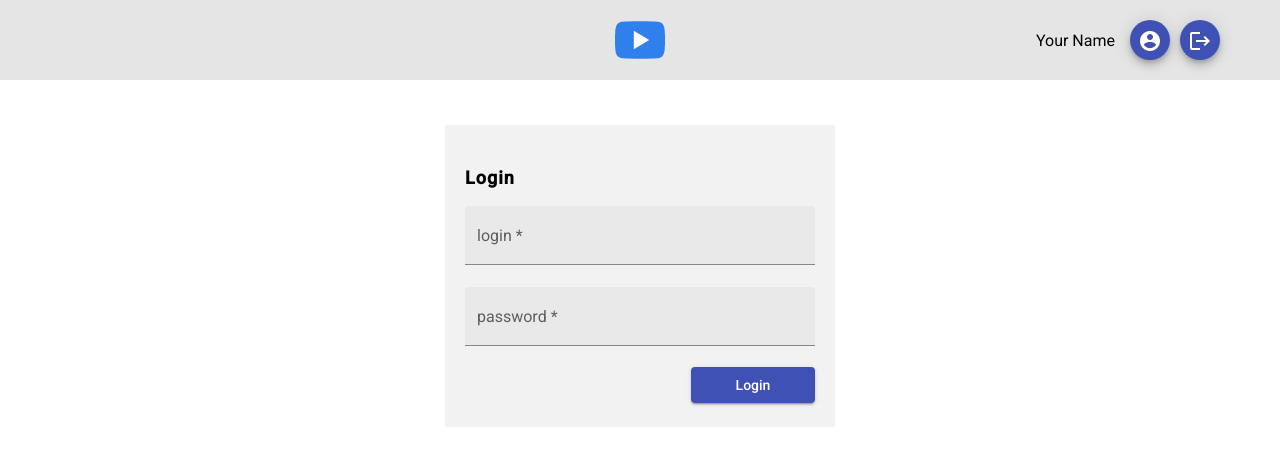
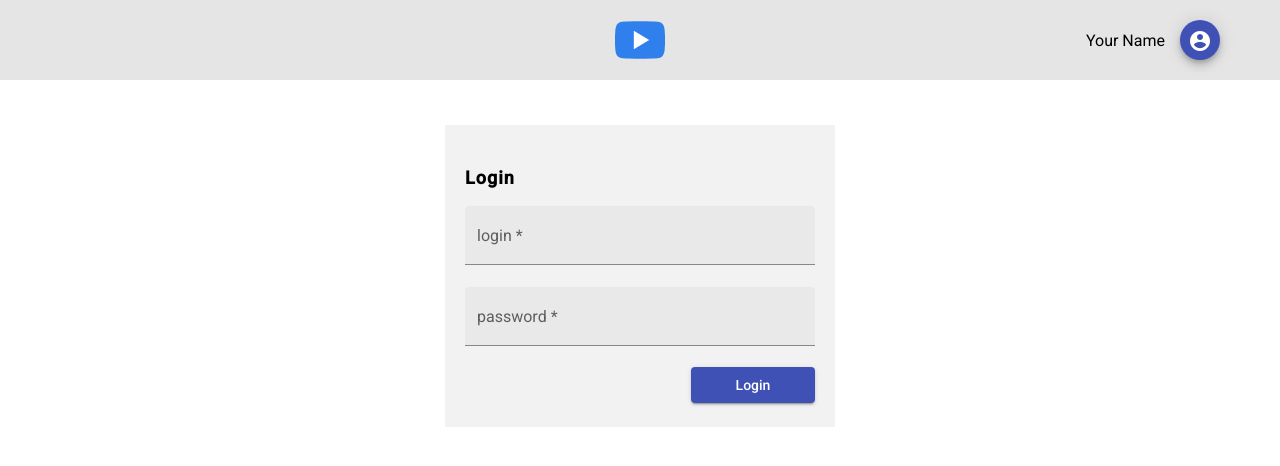
Before and after one commit to AlexanderKrasovskiy/stage_3, an Angular app in the folder youtube-client/: page /#/auth in a window 1280 px wide. Shown: the top 466 px of the page. Built offline with nearby package versions, Linux system fonts and the light colour scheme.

Commit message:
feat: add conditional css visibility to login/logout btns

```diff
--- a/youtube-client/src/app/core/components/header/header.component.html
+++ b/youtube-client/src/app/core/components/header/header.component.html
@@ -27,14 +27,19 @@
     <div class="side-block">
       <span class="user-name" [innerText]="userService.username"></span>
 
-      <button mat-mini-fab color="primary" class="auth_btn">
+      <button
+        mat-mini-fab
+        color="primary"
+        class="auth_btn"
+        [ngClass]="{ hidden: authService.isLoggedIn }">
         <mat-icon fontIcon="account_circle"></mat-icon>
       </button>
       <button
         mat-mini-fab
         color="primary"
-        (click)="onLogout()"
-        class="auth_btn">
+        class="auth_btn"
+        [ngClass]="{ hidden: !authService.isLoggedIn }"
+        (click)="onLogout()">
         <mat-icon fontIcon="logout"></mat-icon>
       </button>
     </div>
--- a/youtube-client/src/app/core/components/header/header.component.scss
+++ b/youtube-client/src/app/core/components/header/header.component.scss
@@ -49,9 +49,6 @@
 
 .auth_btn {
   margin: 5px;
-}
-
-.auth_btn:nth-of-type(2) {
   margin-right: 20px;
 }
 
```
